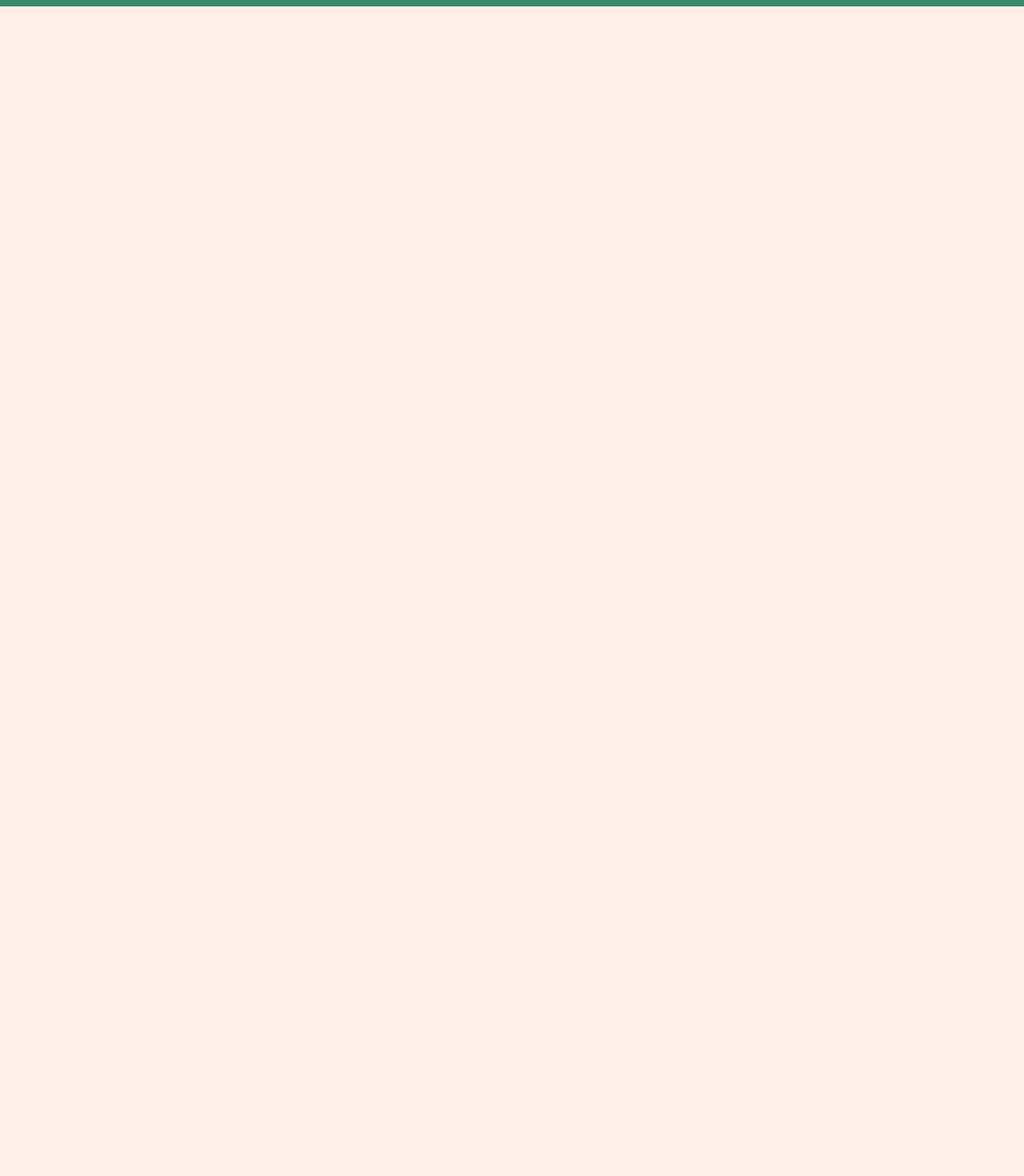
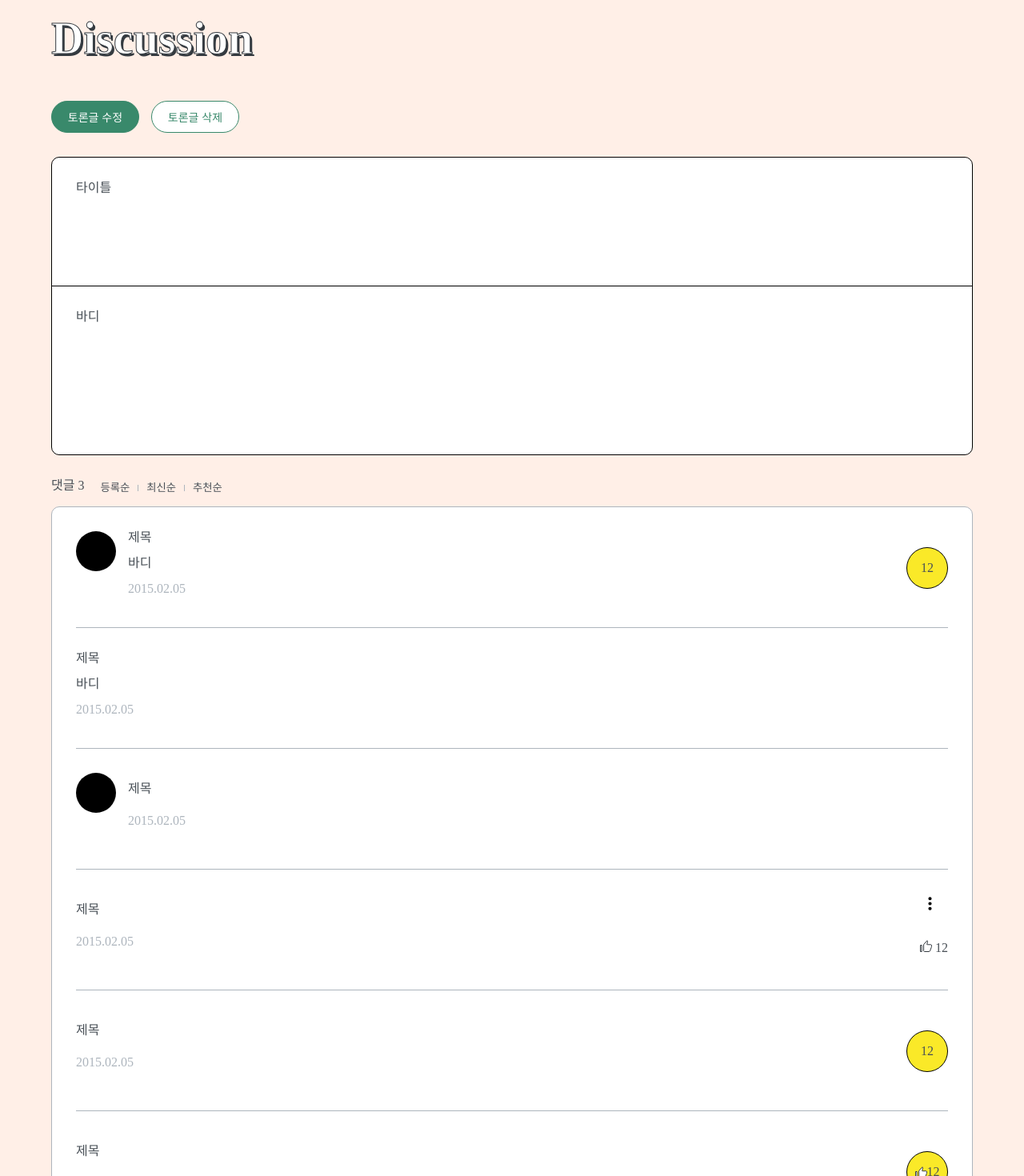
Before and after one commit to codestates-seb/seb43_main_005, a React (Create React App) app in the folder client/: page /discussion/1 in a window 1280 px wide. Shown: the part 200-1670 px from the top of the page at 80% size. Before the commit the page ends 800 px from the top, so only its background shows below. Built offline with nearby package versions, Linux system fonts and the light colour scheme; no server answers; a web font is replaced by a local one.

Commit message:
feat: discussion 리스트클릭시 상세페이지 이동

```diff
--- a/client/src/App.jsx
+++ b/client/src/App.jsx
@@ -41,6 +41,7 @@ function App() {
         <Route path="/mbtiresult" element={<MbtiResult />} />
         <Route path="/course" element={<Course />} />
         <Route path="/discussion" element={<DiscussionList />} />
+        <Route path="/discussion/:id" element={<DiscussionDetail />} />
         <Route path="/admin/write/:feat" element={<AdminWrite />} />
         <Route
           path="/admin/write/course/:courseId/:feat"
--- a/client/src/components/Discusstion/Comment.jsx
+++ b/client/src/components/common/Comment.jsx
@@ -14,16 +14,21 @@ import { useState } from "react";
 //   );
 // }
 
-export default function Comment({ profile, twoline, feat }) {
+export default function Comment({ commentbody, profile, twoline, feat }) {
   const [dropdown, setDropdown] = useState(false);
+  let title = commentbody.title;
+  let content = commentbody.content;
+  let createdAt = commentbody.createdAt;
+  let likeCount = commentbody.likeCount;
+
   return (
     <CommentContainer>
       {/* 프로필 나중에 서버에서 받아와서 만들자 */}
       <Profile profile={profile} />
       <Body twoline={twoline}>
-        <div>최상단!!!</div>
-        <div>중단!!!!!</div>
-        <div>2023.07.20</div>
+        <div>{title}</div>
+        <div>{content}</div>
+        <div>{createdAt}</div>
       </Body>
       {feat === "tool" && (
         <Side feat={feat}>
@@ -42,11 +47,11 @@ export default function Comment({ profile, twoline, feat }) {
             </Modal>
           )}
           <div>
-            <img src={Good} alt="good" /> 34
+            <img src={Good} alt="good" /> {likeCount}
           </div>
         </Side>
       )}
-      {feat === "count" && <Count>12</Count>}
+      {feat === "count" && <Count>{likeCount}</Count>}
       {feat === "like" && (
         <Count>
           <img src={Good} alt="good" /> 12
@@ -58,6 +63,7 @@ export default function Comment({ profile, twoline, feat }) {
 
 const CommentContainer = styled.div`
   display: flex;
+  max-width: 100%;
   height: 120px;
   border-bottom: solid 1px ${({ theme }) => theme.color.gray100};
   background-color: ${({ theme }) => theme.color.white};
--- a/client/src/components/common/Discussions.jsx
+++ b/client/src/components/common/Discussions.jsx
@@ -1,16 +1,23 @@
 import styled from "styled-components";
-import PageContainer from "./PageContainer.jsx";
-export default function Discusstions({
-  title, // 제목
-  createdAt, // 생성일
-  view, // 조회수
-  commentCount, // 댓글수
-}) {
+import { useNavigate } from "react-router-dom";
+export default function Discusstions({ body }) {
+  let title = body.title;
+  let createdAt = body.createdAt;
+  let view = body.view;
+  let commentCount = body.commentCount;
+  let id = body.id;
+  const navigate = useNavigate();
   return (
     <StyledDiscusstions>
       <BodyContainer>
         <Body>
-          <div>{title}</div>
+          <div
+            onClick={() => {
+              navigate(`/discussion/${id}`);
+            }}
+            aria-hidden="true">
+            {title}
+          </div>
           <p>
             {createdAt} | 조회 {view}
           </p>
--- a/client/src/pages/DiscussionDetail.jsx
+++ b/client/src/pages/DiscussionDetail.jsx
@@ -1,20 +1,28 @@
-import React from "react";
+import React, { useState } from "react";
 import styled from "styled-components";
 import PageContainer from "../components/common/PageContainer.jsx";
 import CustomButton from "../components/common/CustomButton.jsx";
-import Comment from "../components/Discusstion/Comment.jsx";
+import Comment from "../components/common/Comment.jsx";
 export default function DiscussionDetail() {
+  const [title, setTitle] = useState("타이틀");
+  const [body, setBody] = useState("바디");
+  let commentbody = {
+    title: "제목",
+    content: "바디",
+    createdAt: "2015.02.05",
+    likeCount: "12",
+  };
+
   return (
     <PageContainer>
       <h2>Discussion</h2>
       <Bar>
-        {/* 어드민만 보이도록 */}
         <CustomButton text="토론글 수정" feat="round" reverse="true" />
         <CustomButton text="토론글 삭제" feat="round" />
       </Bar>
       <Subject>
-        <div>title</div>
-        <div>body</div>
+        <div>{title}</div>
+        <div>{body}</div>
       </Subject>
       {/* 탭으로 만들어야한다. 누르면 색깔 변하게 */}
       <CommitBar>
@@ -24,12 +32,27 @@ export default function DiscussionDetail() {
         <button>추천순</button>
       </CommitBar>
       <Comments>
-        <Comment profile="true" feat="count" />
-        <Comment profile="false" />
-        <Comment profile="true" twoline="true" />
-        <Comment profile="false" twoline="true" feat="tool" />
-        <Comment profile="false" twoline="true" feat="count" />
-        <Comment profile="false" twoline="true" feat="like" />
+        <Comment commentbody={commentbody} profile="true" feat="count" />
+        <Comment commentbody={commentbody} profile="false" />
+        <Comment commentbody={commentbody} profile="true" twoline="true" />
+        <Comment
+          commentbody={commentbody}
+          profile="false"
+          twoline="true"
+          feat="tool"
+        />
+        <Comment
+          commentbody={commentbody}
+          profile="false"
+          twoline="true"
+          feat="count"
+        />
+        <Comment
+          commentbody={commentbody}
+          profile="false"
+          twoline="true"
+          feat="like"
+        />
         <CommentInput>
           <textarea
             maxLength="200"
@@ -47,6 +70,9 @@ export default function DiscussionDetail() {
 
 const Bar = styled.div`
   display: flex;
+  & > :nth-child(1) {
+    margin-right: 15px;
+  }
 `;
 
 const Subject = styled.div`
--- a/client/src/pages/DiscussionList.jsx
+++ b/client/src/pages/DiscussionList.jsx
@@ -5,6 +5,16 @@ import PageContainer from "../components/common/PageContainer.jsx";
 import search from "../assets/images/search.svg";
 import Discussions from "../components/common/Discussions.jsx";
 export default function Discussion() {
+  let body = {
+    id: 1,
+    title: "제목",
+    createdAt: "2015.02.05",
+    view: "99",
+    commentCount: "5",
+  };
+  // 게시글 id
+  // let path = result.content.articleId;
+
   return (
     <PageContainer>
       <h2>Discussion</h2>
@@ -21,30 +31,9 @@ export default function Discussion() {
       </Bar>
       {/* 맵, 페이지네이션, 어드민 토론글 작성  */}
       <DiscussionList>
-        <Discussions
-          title="123123123131231231231312231123123131223123131231231231312312312313123123123131231231231312s12313"
-          createdAt="2023.05.11"
-          view="25"
-          commentCount="10"
-        />
-        <Discussions
-          title="123123123131231231231312231123123131223123131231231231312312312313123123123131231231231312s12313"
-          createdAt="2023.05.11"
-          view="25"
-          commentCount="10"
-        />
-        <Discussions
-          title="123123123131231231231312231123123131223123131231231231312312312313123123123131231231231312s12313"
-          createdAt="2023.05.11"
-          view="25"
-          commentCount="10"
-        />
-        <Discussions
-          title="123123123131231231231312231123123131223123131231231231312312312313123123123131231231231312s12313"
-          createdAt="2023.05.11"
-          view="25"
-          commentCount="10"
-        />
+        <Discussions body={body} />
+        <Discussions body={body} />
+        <Discussions body={body} />
       </DiscussionList>
 
       {/* 어드민만 보이도록 해야된다. */}
```
Also changed, not shown: client/src/pages/Login.jsx (+0 -19 lines).
